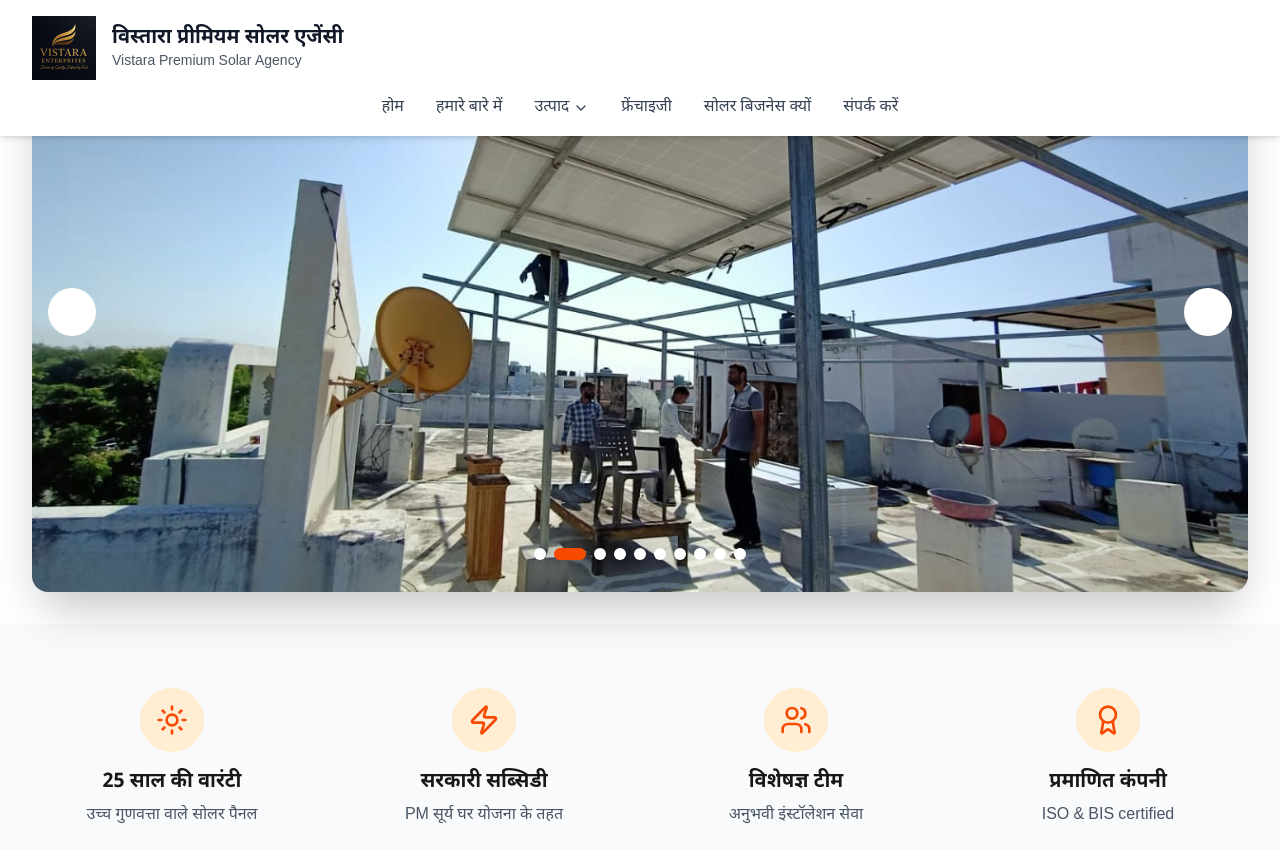
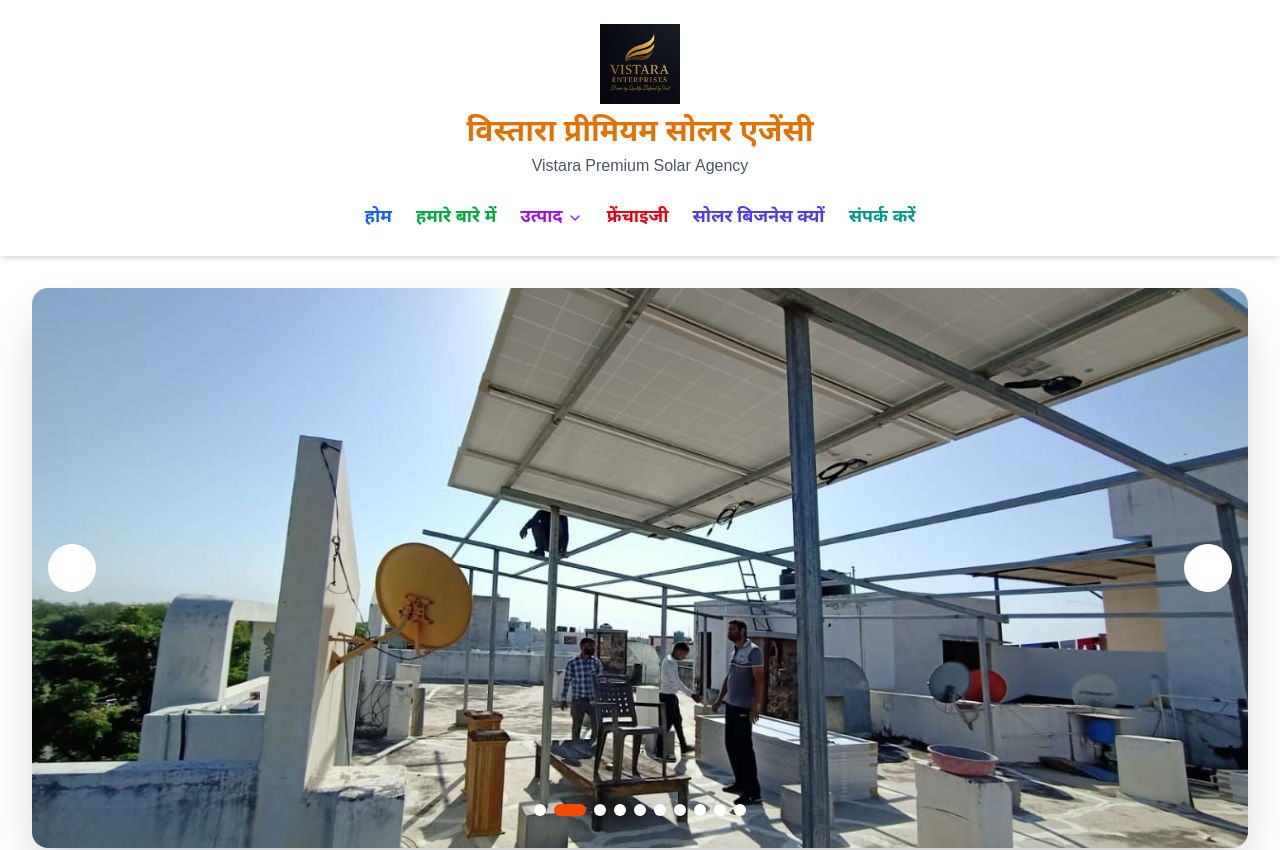
Before and after one commit to kp1153/nripendra, a Next.js app: page / in a window 1280 px wide. Shown: the top 850 px of the page. Built offline with nearby package versions, Linux system fonts and the light colour scheme.

Commit message:
Fixed some issues

```diff
--- a/components/Navbar.js
+++ b/components/Navbar.js
@@ -14,54 +14,50 @@ export default function Navbar() {
   };
 
   return (
-    <nav className="bg-white shadow-md fixed w-full top-0 z-50">
+    <nav className="bg-white shadow-md w-full">
       <div className="max-w-7xl mx-auto px-4 sm:px-6 lg:px-8">
-        {/* Logo Section */}
-        <div className="flex justify-between items-center py-4">
-          <div className="flex items-center gap-4">
+        {/* Logo Section - Center */}
+        <div className="flex flex-col items-center py-6 text-center">
           <img
             src="/logo.jpeg"
             alt="Logo"
-              className="h-16 w-16 object-contain"
+            className="h-20 w-20 object-contain mb-3"
           />
-            <div className="text-left">
-              <h1 className="text-xl font-bold text-gray-900">
+          <h1 className="text-2xl md:text-3xl font-bold text-amber-600 mb-1">
             विस्तारा प्रीमियम सोलर एजेंसी
           </h1>
-              <p className="text-sm text-gray-600">
+          <p className="text-sm md:text-base text-gray-600">
             Vistara Premium Solar Agency
           </p>
         </div>
-          </div>
 
         {/* Mobile Menu Button */}
-          <div className="md:hidden">
+        <div className="flex justify-center md:hidden pb-4">
           <button
             onClick={() => setIsOpen(!isOpen)}
-              className="text-gray-700"
+            className="text-gray-700 bg-gray-100 p-2 rounded-lg"
           >
             {isOpen ? <X className="h-6 w-6" /> : <Menu className="h-6 w-6" />}
           </button>
         </div>
-        </div>
 
         {/* Desktop Menu */}
-        <div className="hidden md:flex justify-center space-x-8 pb-4">
+        <div className="hidden md:flex justify-center space-x-6 pb-6">
           <button
             onClick={() => scrollToSection("hero")}
-            className="text-gray-700 hover:text-orange-600 font-medium"
+            className="text-blue-600 hover:text-blue-800 font-semibold text-lg"
           >
             होम
           </button>
           <button
             onClick={() => scrollToSection("about")}
-            className="text-gray-700 hover:text-orange-600 font-medium"
+            className="text-green-600 hover:text-green-800 font-semibold text-lg"
           >
             हमारे बारे में
           </button>
 
           <div className="relative group">
-            <button className="text-gray-700 hover:text-orange-600 font-medium flex items-center">
+            <button className="text-purple-600 hover:text-purple-800 font-semibold text-lg flex items-center">
               उत्पाद <ChevronDown className="ml-1 h-4 w-4" />
             </button>
             <div className="absolute left-0 mt-2 w-56 bg-white shadow-lg rounded-md opacity-0 invisible group-hover:opacity-100 group-hover:visible transition-all duration-200 z-50">
@@ -118,19 +114,19 @@ export default function Navbar() {
 
           <button
             onClick={() => scrollToSection("franchise")}
-            className="text-gray-700 hover:text-orange-600 font-medium"
+            className="text-red-600 hover:text-red-800 font-semibold text-lg"
           >
             फ्रेंचाइजी
           </button>
           <button
             onClick={() => scrollToSection("why-solar")}
-            className="text-gray-700 hover:text-orange-600 font-medium"
+            className="text-indigo-600 hover:text-indigo-800 font-semibold text-lg"
           >
             सोलर बिजनेस क्यों
           </button>
           <button
             onClick={() => scrollToSection("contact")}
-            className="text-gray-700 hover:text-orange-600 font-medium"
+            className="text-teal-600 hover:text-teal-800 font-semibold text-lg"
           >
             संपर्क करें
           </button>
@@ -138,40 +134,40 @@ export default function Navbar() {
 
         {/* Mobile Menu */}
         {isOpen && (
-          <div className="md:hidden pb-4 space-y-2">
+          <div className="md:hidden pb-4 space-y-3">
             <button
               onClick={() => scrollToSection("hero")}
-              className="block w-full text-left py-2 text-gray-700 hover:text-orange-600"
+              className="block w-full text-center py-3 text-blue-600 hover:bg-blue-50 font-semibold text-lg rounded"
             >
               होम
             </button>
             <button
               onClick={() => scrollToSection("about")}
-              className="block w-full text-left py-2 text-gray-700 hover:text-orange-600"
+              className="block w-full text-center py-3 text-green-600 hover:bg-green-50 font-semibold text-lg rounded"
             >
               हमारे बारे में
             </button>
             <button
               onClick={() => scrollToSection("products")}
-              className="block w-full text-left py-2 text-gray-700 hover:text-orange-600"
+              className="block w-full text-center py-3 text-purple-600 hover:bg-purple-50 font-semibold text-lg rounded"
             >
               उत्पाद
             </button>
             <button
               onClick={() => scrollToSection("franchise")}
-              className="block w-full text-left py-2 text-gray-700 hover:text-orange-600"
+              className="block w-full text-center py-3 text-red-600 hover:bg-red-50 font-semibold text-lg rounded"
             >
               फ्रेंचाइजी
             </button>
             <button
               onClick={() => scrollToSection("why-solar")}
-              className="block w-full text-left py-2 text-gray-700 hover:text-orange-600"
+              className="block w-full text-center py-3 text-indigo-600 hover:bg-indigo-50 font-semibold text-lg rounded"
             >
               सोलर बिजनेस क्यों
             </button>
             <button
               onClick={() => scrollToSection("contact")}
-              className="block w-full text-left py-2 text-gray-700 hover:text-orange-600"
+              className="block w-full text-center py-3 text-teal-600 hover:bg-teal-50 font-semibold text-lg rounded"
             >
               संपर्क करें
             </button>
```
Lines whose indentation alone changed are shown as unchanged.
